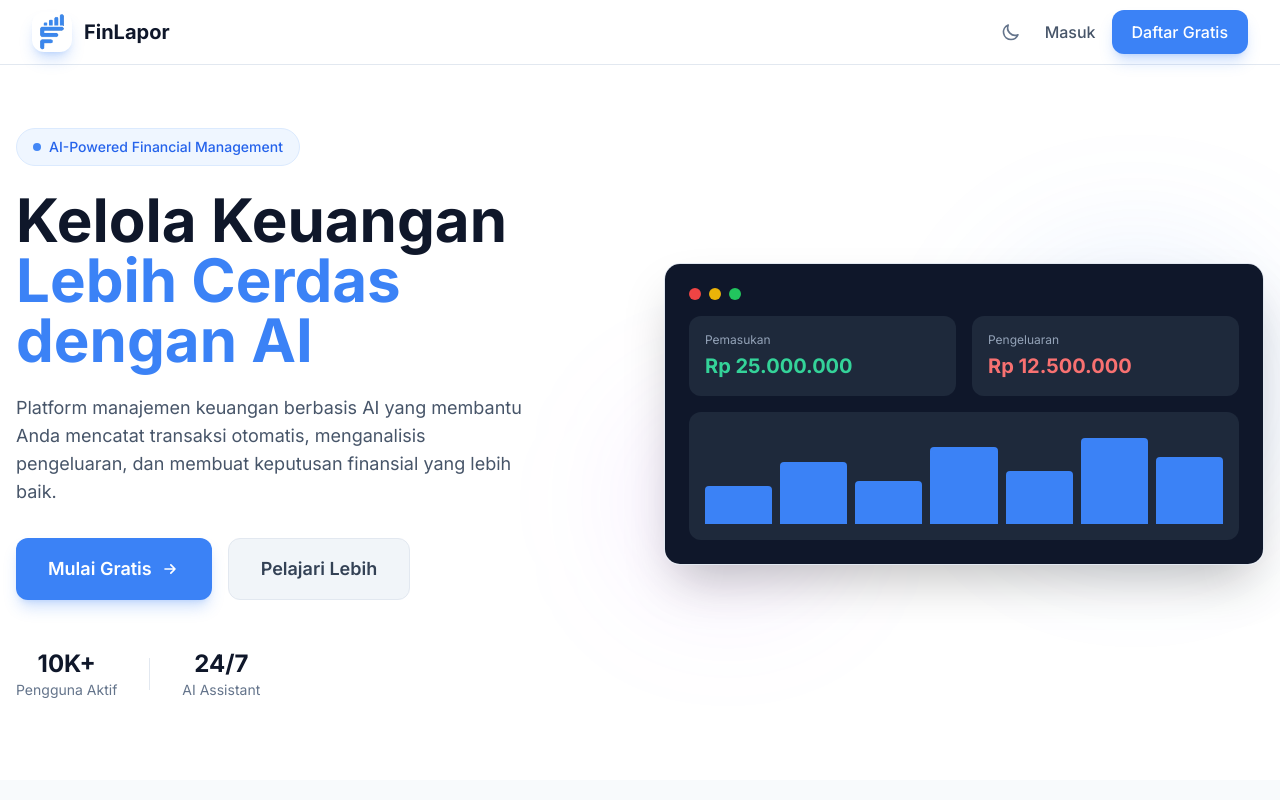
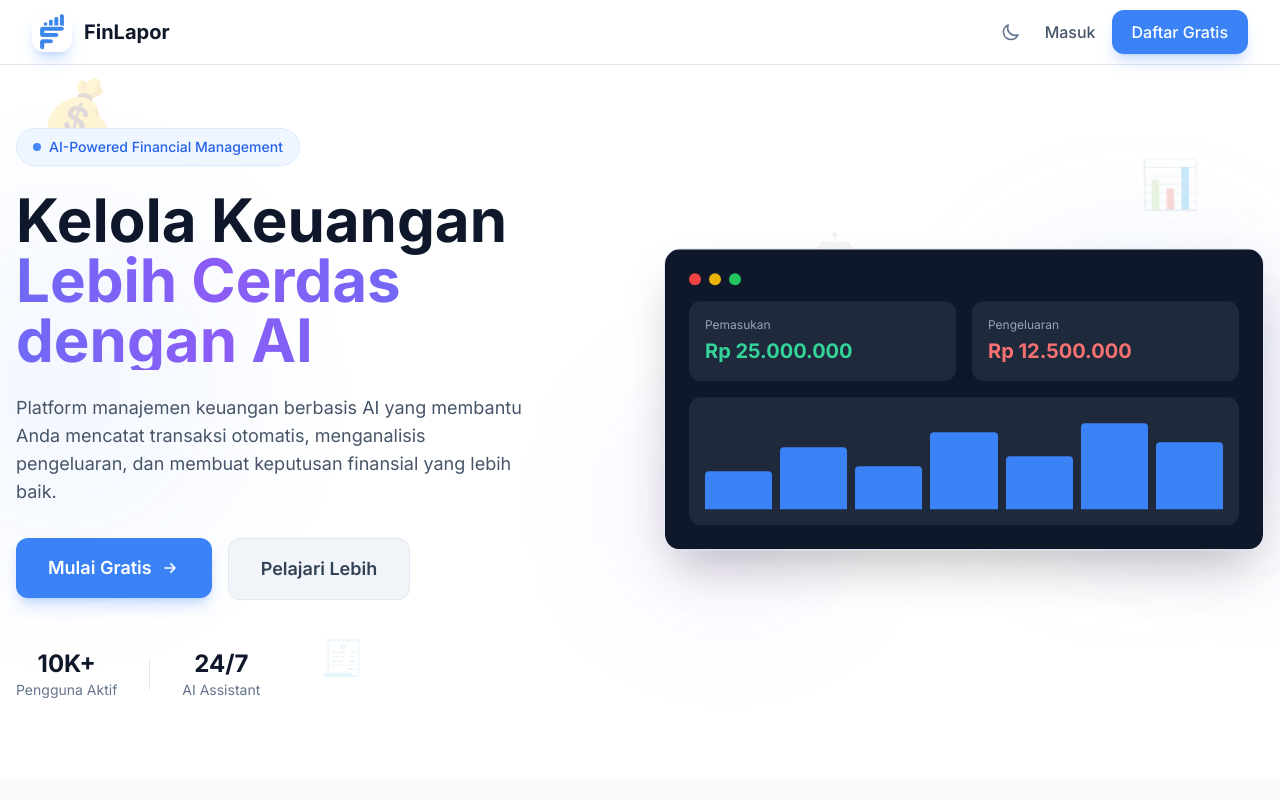
Before and after one commit to aan-andiyanaS/finlapor, a Next.js app in the folder frontend/: page / in a window 1280 px wide. Shown: the top 800 px of the page. Built offline with nearby package versions, Linux system fonts and the light colour scheme.

Commit message:
add UX in Landing page

```diff
--- a/frontend/src/app/page.tsx
+++ b/frontend/src/app/page.tsx
@@ -4,6 +4,36 @@ import Link from 'next/link'
 import Image from 'next/image'
 import { useTheme } from 'next-themes'
 import { useEffect, useState } from 'react'
+import { motion } from 'framer-motion'
+
+// Animation variants
+const fadeInUp = {
+    hidden: { opacity: 0, y: 30 },
+    visible: { opacity: 1, y: 0, transition: { duration: 0.6, ease: 'easeOut' } }
+}
+
+const staggerContainer = {
+    hidden: { opacity: 0 },
+    visible: {
+        opacity: 1,
+        transition: { staggerChildren: 0.15 }
+    }
+}
+
+const floatAnimation = {
+    animate: {
+        y: [0, -15, 0],
+        transition: { duration: 4, repeat: Infinity, ease: 'easeInOut' }
+    }
+}
+
+const pulseGlow = {
+    animate: {
+        scale: [1, 1.05, 1],
+        opacity: [0.5, 0.8, 0.5],
+        transition: { duration: 3, repeat: Infinity, ease: 'easeInOut' }
+    }
+}
 
 export default function Home() {
     const { theme, setTheme, resolvedTheme } = useTheme()
@@ -18,7 +48,7 @@ export default function Home() {
     }
 
     return (
-        <main className="min-h-screen bg-white dark:bg-slate-950 transition-colors">
+        <main className="min-h-screen bg-white dark:bg-slate-950 transition-colors overflow-hidden">
             {/* Navigation */}
             <nav className="fixed top-0 w-full z-50 bg-white/80 dark:bg-slate-950/80 backdrop-blur-xl border-b border-slate-200 dark:border-slate-800">
                 <div className="max-w-7xl mx-auto px-4 sm:px-6 lg:px-8">
@@ -68,28 +98,104 @@ export default function Home() {
             </nav>
 
             {/* Hero Section */}
-            <section className="pt-32 pb-20 px-4">
-                <div className="max-w-7xl mx-auto">
-                    <div className="grid lg:grid-cols-2 gap-12 items-center">
+            <section className="pt-32 pb-20 px-4 relative">
+                {/* Floating Decorative Elements */}
+                <motion.div
+                    className="absolute top-20 left-10 text-6xl opacity-20"
+                    animate={{ y: [0, -20, 0], rotate: [0, 10, 0] }}
+                    transition={{ duration: 6, repeat: Infinity, ease: 'easeInOut' }}
+                >
+                    💰
+                </motion.div>
+                <motion.div
+                    className="absolute top-40 right-20 text-5xl opacity-20"
+                    animate={{ y: [0, -15, 0], rotate: [0, -10, 0] }}
+                    transition={{ duration: 5, repeat: Infinity, ease: 'easeInOut', delay: 1 }}
+                >
+                    📊
+                </motion.div>
+                <motion.div
+                    className="absolute bottom-20 left-1/4 text-4xl opacity-15"
+                    animate={{ y: [0, -25, 0] }}
+                    transition={{ duration: 7, repeat: Infinity, ease: 'easeInOut', delay: 2 }}
+                >
+                    🧾
+                </motion.div>
+                <motion.div
+                    className="absolute top-60 right-1/3 text-3xl opacity-10"
+                    animate={{ y: [0, -10, 0], scale: [1, 1.1, 1] }}
+                    transition={{ duration: 4, repeat: Infinity, ease: 'easeInOut', delay: 0.5 }}
+                >
+                    🤖
+                </motion.div>
+
+                {/* Animated Background Blobs */}
+                <motion.div
+                    className="absolute top-1/4 -left-32 w-96 h-96 bg-blue-500/10 rounded-full blur-3xl"
+                    variants={pulseGlow}
+                    animate="animate"
+                />
+                <motion.div
+                    className="absolute bottom-1/4 -right-32 w-80 h-80 bg-purple-500/10 rounded-full blur-3xl"
+                    animate={{ scale: [1, 1.1, 1], opacity: [0.3, 0.6, 0.3] }}
+                    transition={{ duration: 5, repeat: Infinity, ease: 'easeInOut', delay: 1.5 }}
+                />
+
+                <div className="max-w-7xl mx-auto relative z-10">
+                    <motion.div
+                        className="grid lg:grid-cols-2 gap-12 items-center"
+                        variants={staggerContainer}
+                        initial="hidden"
+                        animate="visible"
+                    >
                         {/* Left Content */}
-                        <div>
-                            <div className="inline-flex items-center gap-2 mb-6 px-4 py-2 rounded-full bg-blue-50 dark:bg-blue-900/30 border border-blue-100 dark:border-blue-800">
+                        <motion.div variants={fadeInUp}>
+                            <motion.div
+                                className="inline-flex items-center gap-2 mb-6 px-4 py-2 rounded-full bg-blue-50 dark:bg-blue-900/30 border border-blue-100 dark:border-blue-800"
+                                whileHover={{ scale: 1.05 }}
+                                transition={{ type: 'spring', stiffness: 400 }}
+                            >
                                 <span className="w-2 h-2 rounded-full bg-blue-500 animate-pulse"></span>
                                 <span className="text-blue-600 dark:text-blue-400 text-sm font-medium">
                                     AI-Powered Financial Management
                                 </span>
-                            </div>
+                            </motion.div>
 
-                            <h1 className="text-4xl md:text-5xl lg:text-6xl font-bold text-slate-900 dark:text-white mb-6 leading-tight">
+                            <motion.h1
+                                className="text-4xl md:text-5xl lg:text-6xl font-bold text-slate-900 dark:text-white mb-6 leading-tight"
+                                variants={fadeInUp}
+                            >
                                 Kelola Keuangan
-                                <span className="block text-blue-500">Lebih Cerdas dengan AI</span>
-                            </h1>
+                                <motion.span
+                                    className="block text-blue-500"
+                                    animate={{
+                                        backgroundPosition: ['0% 50%', '100% 50%', '0% 50%']
+                                    }}
+                                    transition={{ duration: 5, repeat: Infinity }}
+                                    style={{
+                                        background: 'linear-gradient(90deg, #3B82F6, #8B5CF6, #3B82F6)',
+                                        backgroundSize: '200% auto',
+                                        WebkitBackgroundClip: 'text',
+                                        WebkitTextFillColor: 'transparent',
+                                        backgroundClip: 'text',
+                                    }}
+                                >
+                                    Lebih Cerdas dengan AI
+                                </motion.span>
+                            </motion.h1>
 
-                            <p className="text-lg text-slate-600 dark:text-slate-400 mb-8 max-w-lg">
+                            <motion.p
+                                className="text-lg text-slate-600 dark:text-slate-400 mb-8 max-w-lg"
+                                variants={fadeInUp}
+                            >
                                 Platform manajemen keuangan berbasis AI yang membantu Anda mencatat transaksi otomatis, menganalisis pengeluaran, dan membuat keputusan finansial yang lebih baik.
-                            </p>
+                            </motion.p>
 
-                            <div className="flex flex-col sm:flex-row gap-4">
+                            <motion.div
+                                className="flex flex-col sm:flex-row gap-4"
+                                variants={fadeInUp}
+                            >
+                                <motion.div whileHover={{ scale: 1.05 }} whileTap={{ scale: 0.98 }}>
                                     <Link
                                         href="/register"
                                         className="inline-flex items-center justify-center gap-2 bg-blue-500 hover:bg-blue-600 text-white px-8 py-4 rounded-xl font-semibold text-lg shadow-lg shadow-blue-500/25 transition-all hover:shadow-blue-500/40"
@@ -99,31 +205,52 @@ export default function Home() {
                                             <path strokeLinecap="round" strokeLinejoin="round" strokeWidth={2} d="M13 7l5 5m0 0l-5 5m5-5H6" />
                                         </svg>
                                     </Link>
+                                </motion.div>
+                                <motion.div whileHover={{ scale: 1.05 }} whileTap={{ scale: 0.98 }}>
                                     <Link
                                         href="#features"
                                         className="inline-flex items-center justify-center gap-2 bg-slate-100 dark:bg-slate-800 text-slate-700 dark:text-slate-300 px-8 py-4 rounded-xl font-semibold text-lg border border-slate-200 dark:border-slate-700 hover:bg-slate-200 dark:hover:bg-slate-700 transition-all"
                                     >
                                         Pelajari Lebih
                                     </Link>
-                            </div>
+                                </motion.div>
+                            </motion.div>
 
-                            {/* Trust badges */}
-                            <div className="mt-12 flex items-center gap-8">
-                                <div className="text-center">
+                            {/* Trust badges with animation */}
+                            <motion.div
+                                className="mt-12 flex items-center gap-8"
+                                variants={fadeInUp}
+                            >
+                                <motion.div
+                                    className="text-center"
+                                    whileHover={{ scale: 1.1 }}
+                                >
                                     <p className="text-2xl font-bold text-slate-900 dark:text-white">10K+</p>
                                     <p className="text-sm text-slate-500 dark:text-slate-400">Pengguna Aktif</p>
-                                </div>
+                                </motion.div>
                                 <div className="h-8 w-px bg-slate-200 dark:bg-slate-700"></div>
-                                <div className="text-center">
+                                <motion.div
+                                    className="text-center"
+                                    whileHover={{ scale: 1.1 }}
+                                >
                                     <p className="text-2xl font-bold text-slate-900 dark:text-white">24/7</p>
                                     <p className="text-sm text-slate-500 dark:text-slate-400">AI Assistant</p>
-                                </div>
-                            </div>
-                        </div>
+                                </motion.div>
+                            </motion.div>
+                        </motion.div>
 
-                        {/* Right - Dashboard Preview */}
-                        <div className="relative hidden lg:block">
-                            <div className="relative z-10 rounded-2xl overflow-hidden shadow-2xl border border-slate-200 dark:border-slate-700">
+                        {/* Right - Dashboard Preview with Animation */}
+                        <motion.div
+                            className="relative hidden lg:block"
+                            variants={fadeInUp}
+                            whileHover={{ scale: 1.02 }}
+                            transition={{ type: 'spring', stiffness: 300 }}
+                        >
+                            <motion.div
+                                className="relative z-10 rounded-2xl overflow-hidden shadow-2xl border border-slate-200 dark:border-slate-700"
+                                variants={floatAnimation}
+                                animate="animate"
+                            >
                                 <div className="bg-slate-900 p-6">
                                     <div className="flex items-center gap-2 mb-4">
                                         <div className="w-3 h-3 rounded-full bg-red-500"></div>
@@ -146,11 +273,11 @@ export default function Home() {
                                         ))}
                                     </div>
                                 </div>
-                            </div>
+                            </motion.div>
                             <div className="absolute -top-4 -right-4 w-72 h-72 bg-blue-500/10 rounded-full blur-3xl"></div>
                             <div className="absolute -bottom-8 -left-8 w-48 h-48 bg-purple-500/10 rounded-full blur-3xl"></div>
-                        </div>
-                    </div>
+                        </motion.div>
+                    </motion.div>
                 </div>
             </section>
 
@@ -397,6 +524,6 @@ export default function Home() {
                     </div>
                 </div>
             </footer>
-        </main>
+        </main >
     )
 }
```
Also changed, not shown: frontend/src/app/dashboard/chat/page.tsx (+0 -12 lines), 1 other file (tests, documents, lock files or other folders). Lines whose indentation alone changed are shown as unchanged.
